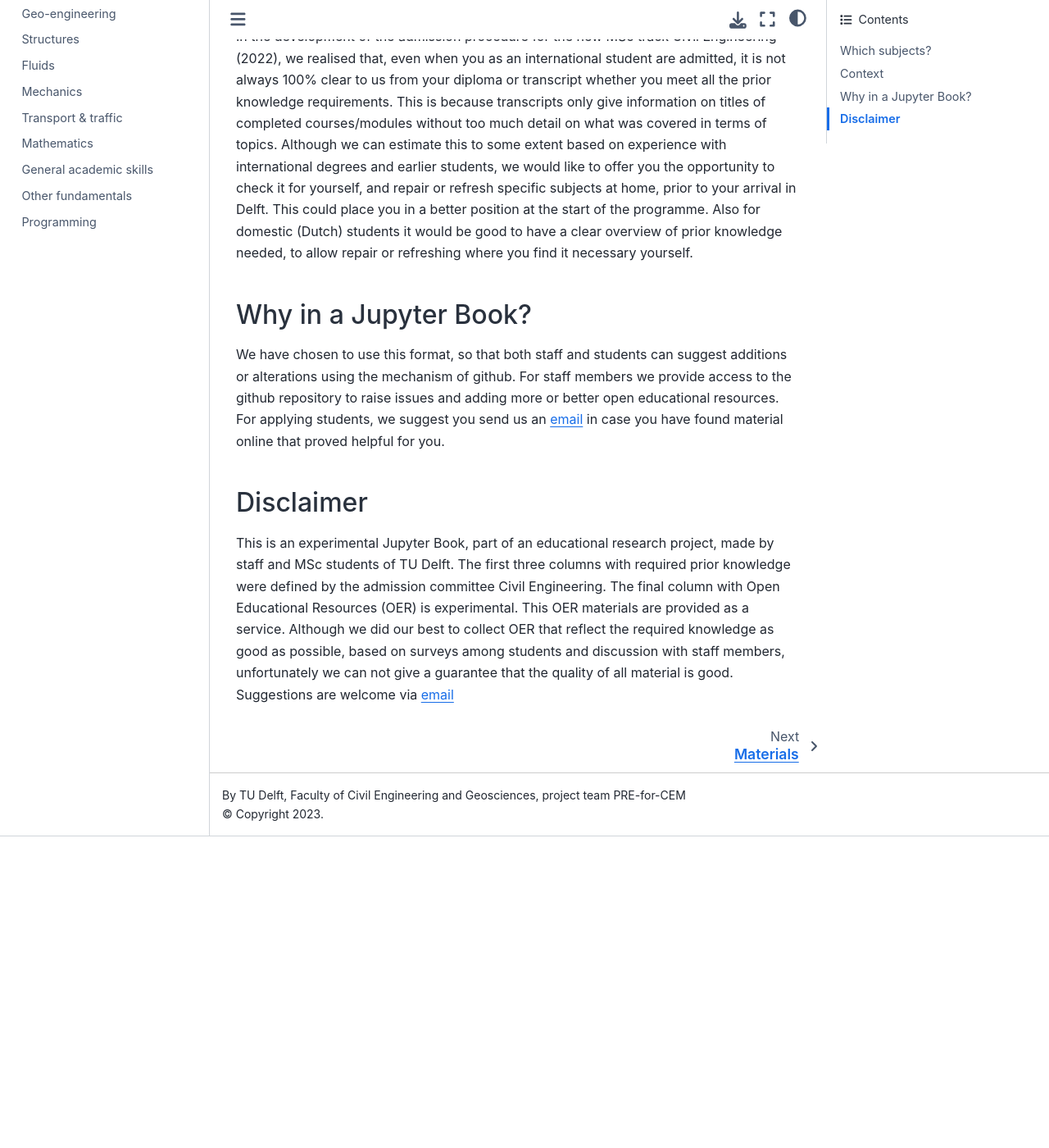
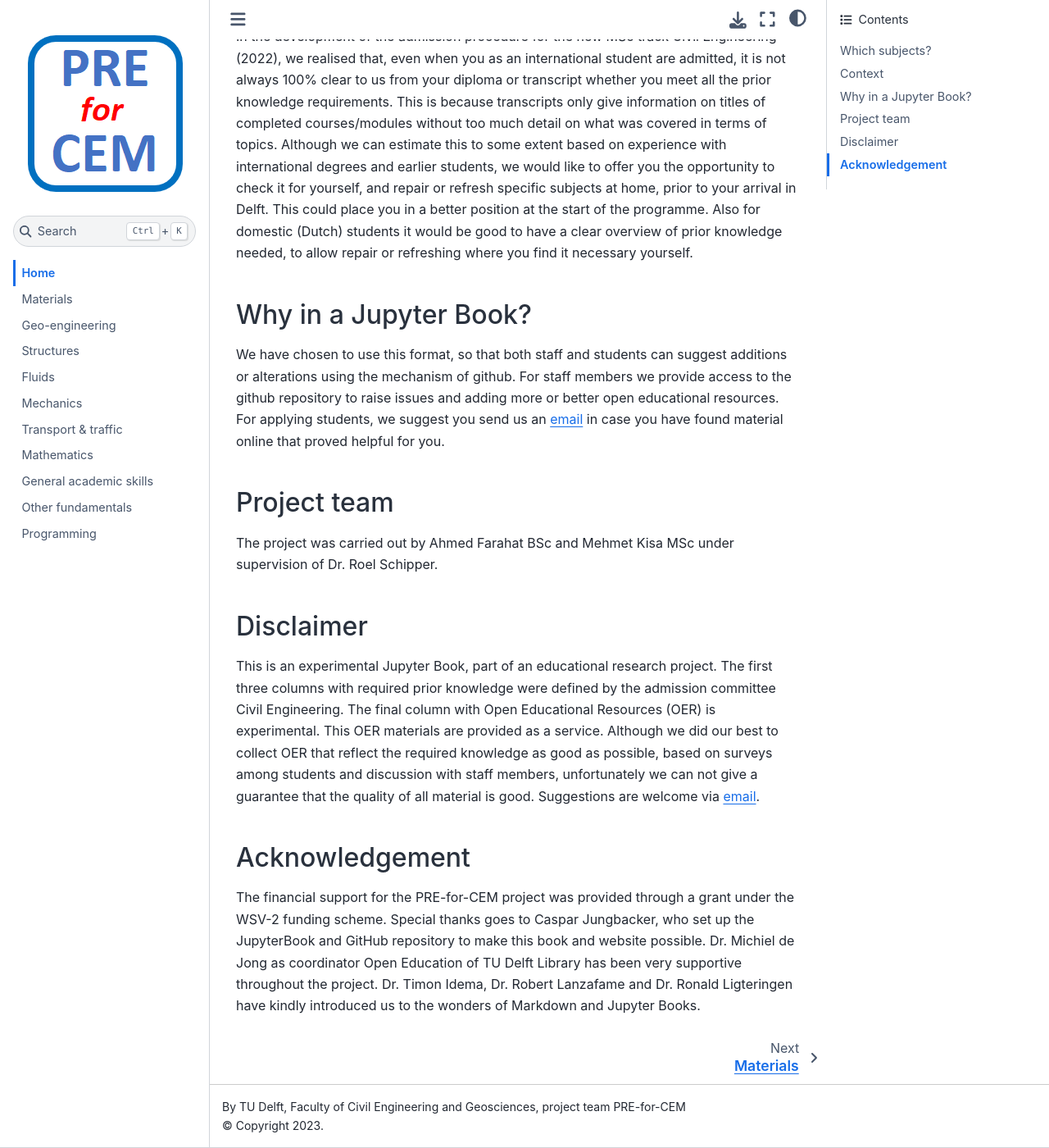
Before and after one commit to TUDelft-CITG/pre-for-cem, a Jupyter Book: the page built from book/contents/home.md, in a window 1280 px wide and 1400 px high, scrolled down 847 px. Shown: the whole window at 82% size. Built offline with Jupyter Book 1.0.4 settings and Sphinx 7.4.7 and the Sphinx Book theme 1.1.4, drawn with Linux system fonts in a browser that asks for light colours; before the commit the page ends 1867 px from its top, so only the background shows below that.

Commit message:
Update home.md

```diff
--- a/book/contents/home.md
+++ b/book/contents/home.md
@@ -13,5 +13,11 @@
 ## Why in a Jupyter Book?
 We have chosen to use this format, so that both staff and students can suggest additions or alterations using the mechanism of github. For staff members we provide access to the github repository to raise issues and adding more or better open educational resources. For applying students, we suggest you send us an [email](mailto:h.r.schipper@tudelft.nl?subject=pre-for-cem) in case you have found material online that proved helpful for you.
 
+## Project team
+The project was carried out by Ahmed Farahat BSc and Mehmet Kisa MSc under supervision of Dr. Roel Schipper.
+
 ## Disclaimer
-This is an experimental Jupyter Book, part of an educational research project, made by staff and MSc students of TU Delft. The first three columns with required prior knowledge were defined by the admission committee Civil Engineering. The final column with Open Educational Resources (OER) is experimental. This OER materials are provided as a service. Although we did our best to collect OER that reflect the required knowledge as good as possible, based on surveys among students and discussion with staff members, unfortunately we can not give a guarantee that the quality of all material is good. Suggestions are welcome via [email](mailto:h.r.schipper@tudelft.nl?subject=pre-for-cem-suggestions)
+This is an experimental Jupyter Book, part of an educational research project. The first three columns with required prior knowledge were defined by the admission committee Civil Engineering. The final column with Open Educational Resources (OER) is experimental. This OER materials are provided as a service. Although we did our best to collect OER that reflect the required knowledge as good as possible, based on surveys among students and discussion with staff members, unfortunately we can not give a guarantee that the quality of all material is good. Suggestions are welcome via [email](mailto:h.r.schipper@tudelft.nl?subject=pre-for-cem-suggestions).
+
+## Acknowledgement
+The financial support for the PRE-for-CEM project was provided through a grant under the WSV-2 funding scheme. Special thanks goes to Caspar Jungbacker, who set up the JupyterBook and GitHub repository to make this book and website possible. Dr. Michiel de Jong as coordinator Open Education of TU Delft Library has been very supportive throughout the project. Dr. Timon Idema, Dr. Robert Lanzafame and Dr. Ronald Ligteringen have kindly introduced us to the wonders of Markdown and Jupyter Books.
```
